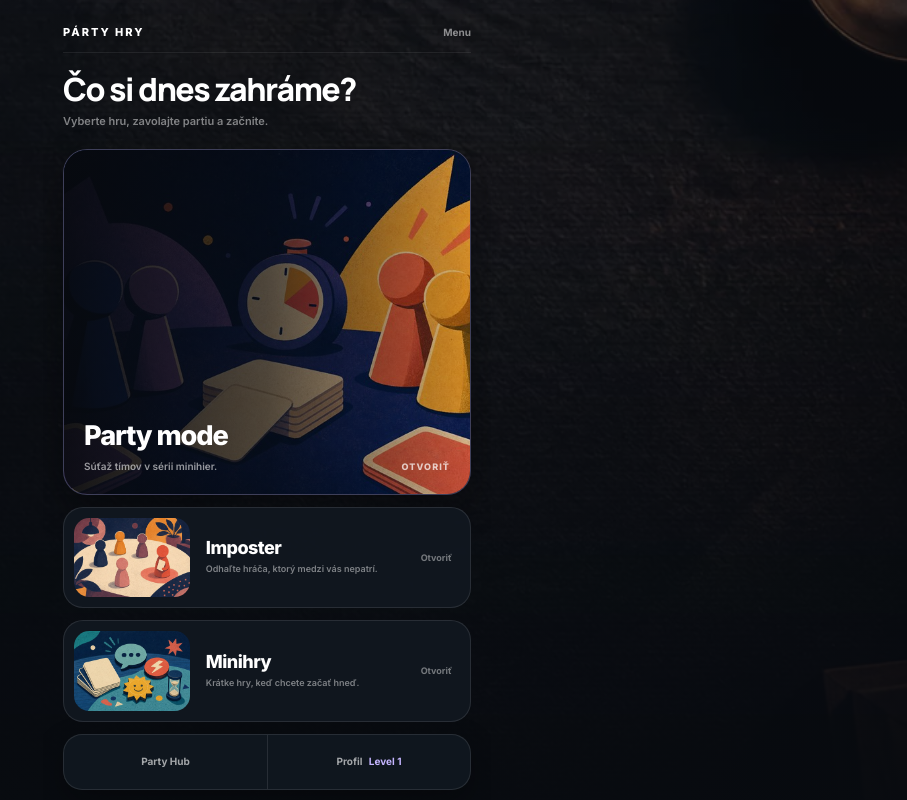
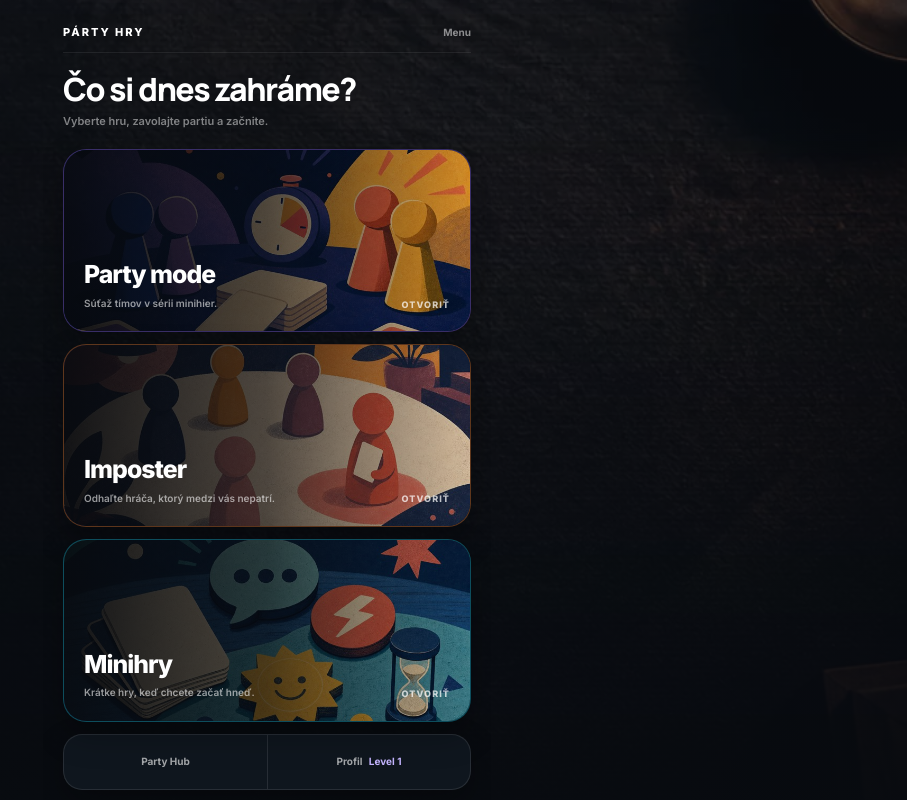
Before and after one commit to matusmatus509-cmyk/develop-slovak-imposter-appzip-updated, a React (Vite) app: page / in a window 1280 px wide. Shown: the whole page, without its empty margins (373-1280 px from the left). Built offline with nearby package versions, Linux system fonts and the light colour scheme.

Commit message:
Revert "Restore compact Imposter and Minigames cards"
This reverts commit 4bba3bf511039a1913f8c80d77fbc420b1fa3dc0.

```diff
--- a/src/screens/Home.tsx
+++ b/src/screens/Home.tsx
@@ -59,22 +59,14 @@ export default function Home({ onNavigate, statistics, onSettings }: { onNavigat
         </header>
 
         <section className="mt-5 flex min-h-0 flex-1 flex-col gap-3" aria-label="Herné režimy">
-          <button type="button" onClick={() => onNavigate(SECTIONS[0].screen)} className="group relative min-h-0 flex-[1.6] overflow-hidden rounded-[1.5rem] border border-violet-300/25 bg-[#111820] text-left shadow-[0_16px_36px_rgba(0,0,0,.3)] transition active:scale-[.99]" style={{ animation: "slideUp .35s ease-out 60ms both" }}>
-            <img src={SECTIONS[0].image} alt="" className="absolute inset-0 h-full w-full object-cover opacity-92 transition duration-500 group-hover:scale-[1.02]" />
-            <span className="absolute inset-0 bg-[linear-gradient(90deg,rgba(7,9,13,.94)_0%,rgba(7,9,13,.68)_50%,rgba(7,9,13,.08)_100%)]" />
-            <span className="absolute inset-y-0 left-0 flex w-[75%] flex-col justify-end p-5"><strong className="text-[1.7rem] font-black leading-none tracking-[-.04em]">{SECTIONS[0].title}</strong><span className="mt-2 text-[10px] font-semibold leading-relaxed text-white/58">{SECTIONS[0].description}</span></span>
-            <span className="absolute bottom-5 right-5 text-[9px] font-black uppercase tracking-[.12em] text-white/72">Otvoriť</span>
-          </button>
-
-          <div className="flex min-h-0 flex-1 flex-col gap-3">
-            {SECTIONS.slice(1).map((section, index) => (
-              <button key={section.screen} type="button" onClick={() => onNavigate(section.screen)} className="group flex min-h-0 flex-1 items-center overflow-hidden rounded-[1.25rem] border border-white/10 bg-[#111820]/95 p-2.5 text-left transition active:scale-[.99]" style={{ animation: `slideUp .35s ease-out ${120 + index * 55}ms both` }}>
-                <span className="relative h-full min-h-[64px] w-[30%] shrink-0 overflow-hidden rounded-[.95rem]"><img src={section.image} alt="" className="absolute inset-0 h-full w-full object-cover transition duration-500 group-hover:scale-105" /></span>
-                <span className="min-w-0 flex-1 px-4"><strong className="block text-lg font-black leading-none tracking-[-.03em]">{section.title}</strong><span className="mt-1.5 block text-[9px] font-semibold leading-snug text-white/46">{section.description}</span></span>
-                <span className="pr-2 text-[9px] font-bold text-white/42">Otvoriť</span>
-              </button>
-            ))}
-          </div>
+          {SECTIONS.map((section, index) => (
+            <button key={section.screen} type="button" onClick={() => onNavigate(section.screen)} className="group relative min-h-0 flex-1 overflow-hidden rounded-[1.45rem] border border-white/12 bg-[#111820] text-left shadow-[0_14px_32px_rgba(0,0,0,.26)] transition active:scale-[.99]" style={{ animation: `slideUp .35s ease-out ${60 + index * 55}ms both`, borderColor: `${section.accent}55` }}>
+              <img src={section.image} alt="" className="absolute inset-0 h-full w-full object-cover opacity-92 transition duration-500 group-hover:scale-[1.02]" />
+              <span className="absolute inset-0 bg-[linear-gradient(90deg,rgba(7,9,13,.94)_0%,rgba(7,9,13,.68)_50%,rgba(7,9,13,.08)_100%)]" />
+              <span className="absolute inset-y-0 left-0 flex w-[75%] flex-col justify-end p-5"><strong className="text-[1.55rem] font-black leading-none tracking-[-.04em]">{section.title}</strong><span className="mt-2 text-[10px] font-semibold leading-relaxed text-white/58">{section.description}</span></span>
+              <span className="absolute bottom-5 right-5 text-[9px] font-black uppercase tracking-[.12em] text-white/72">Otvoriť</span>
+            </button>
+          ))}
         </section>
 
         <nav className="mt-3 grid h-14 shrink-0 grid-cols-2 overflow-hidden rounded-[1.2rem] border border-white/10 bg-[#111820]/92 shadow-[0_12px_30px_rgba(0,0,0,.28)]" aria-label="Hlavná navigácia">
```
